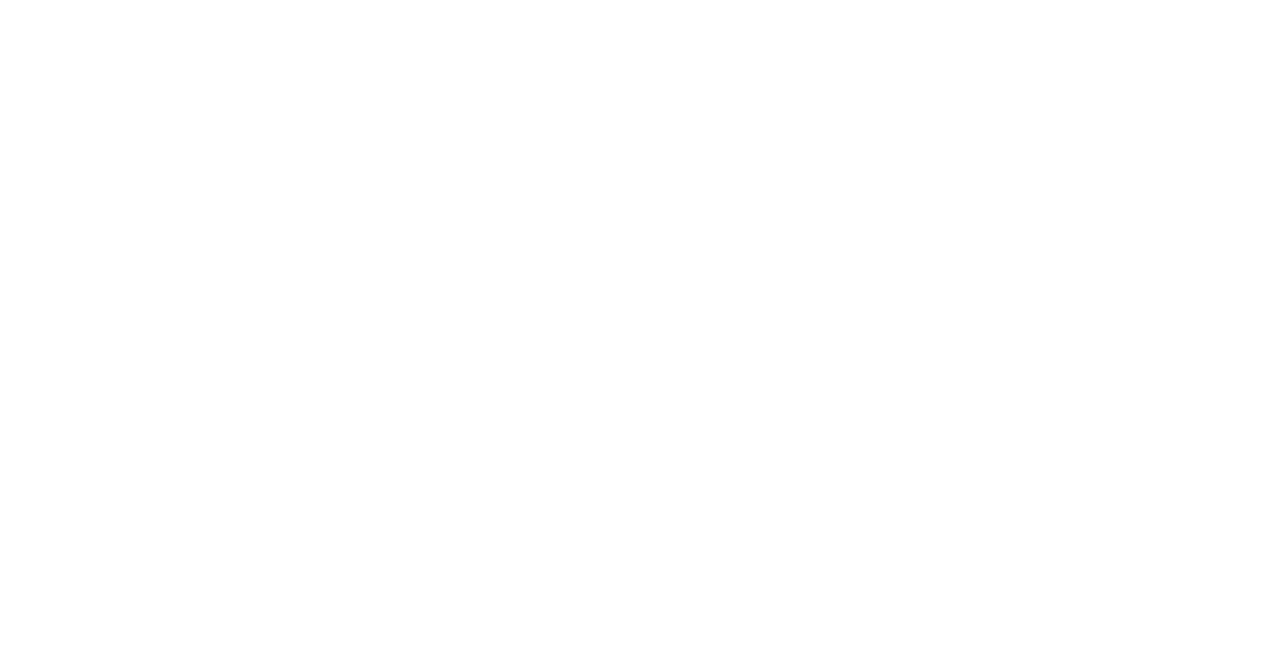
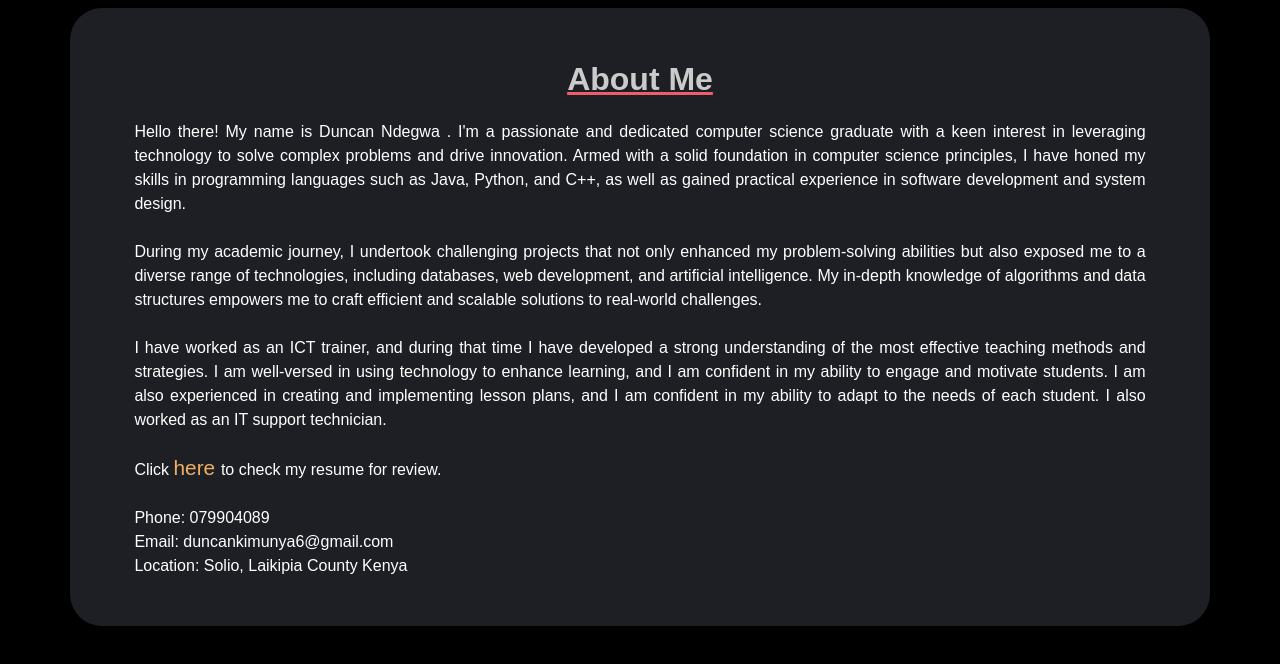
Before and after one commit to hillary-muthomi9/somie-tech-technologies, a plain HTML site: page somie.html in a window 1280 px wide. Drawn offline with Linux system fonts and the light colour scheme.

Commit message:
Update somie.html

```diff
--- a/somie.html
+++ b/somie.html
@@ -1 +1,73 @@
-<html></html>
+<!DOCTYPE html>
+<html lang="en">
+<head>
+    <meta charset="UTF-8">
+    <meta name="viewport" content="width=device-width, initial-scale=1.0">
+    <title>About</title>
+    <style>
+        :root {
+         --font-family: 'Karla', sans-serif;
+         --div-bg: #1E1F25;
+         --body-bg: #000;
+         --text-color: #cbcbcb;
+         --text-color-heading: #fff;
+         --link-color: #eeaf61;
+         --heading-color: #ee5d6c;
+         --linkhover-color: #ce4993;
+
+        }
+
+        body {background-color:var(--body-bg);
+
+        }
+        div{
+            background-color: var(--div-bg);
+            width: 80%;
+            margin: auto;
+            padding: 2em 4em;
+            border-radius: 2em;
+        }
+
+        h1   {
+            color:var(--text-color);
+            font-family: var(--font-family);
+            text-align: center;
+            text-decoration: underline var(--heading-color);
+
+        }
+        p    {
+            color:var(--text-color-heading);
+            font-family: var(--font-family);
+            text-align: justify;
+            line-height: 1.5em;
+
+        }
+        a {
+            text-decoration: none;
+            font-family: var(--font-family);
+            color: var(--link-color);
+            font-size: 1.3em;
+        }
+        a:hover{
+            cursor: pointer;
+            color: var(--linkhover-color);
+        }
+
+    </style>
+</head>
+<body>
+    <div>
+        <h1>About Me</h1>
+
+        <p> Hello there! My name is Duncan Ndegwa . I'm a passionate and dedicated computer science graduate with a keen interest in leveraging technology to solve complex problems and drive innovation. Armed with a solid foundation in computer science principles, I have honed my skills in programming languages such as Java, Python, and C++, as well as gained practical experience in software development and system design.<br><br>
+            During my academic journey, I undertook challenging projects that not only enhanced my problem-solving abilities but also exposed me to a diverse range of technologies, including databases, web development, and artificial intelligence. My in-depth knowledge of algorithms and data structures empowers me to craft efficient and scalable solutions to real-world challenges. <br> <br>
+            I have worked as an ICT trainer, and during that time I have developed a strong understanding of the most effective teaching methods and strategies. I am well-versed in using technology to enhance learning, and I am confident in my ability to engage and motivate students. I am also experienced in creating and implementing lesson plans, and I am confident in my ability to adapt to the needs of each student. I also worked as an IT support technician. <br><br>
+            Click <a href="https://github.com/duncandegwa/About/blob/main/DUNCANNDEGWACV.pdf" target="_blank">here </a> to check my resume for review. <br> <br>
+            Phone: 079904089 <br>
+            Email: duncankimunya6@gmail.com <br>
+            Location: Solio, Laikipia County Kenya
+        </p>
+    </div>
+
+</body>
+</html>
```
